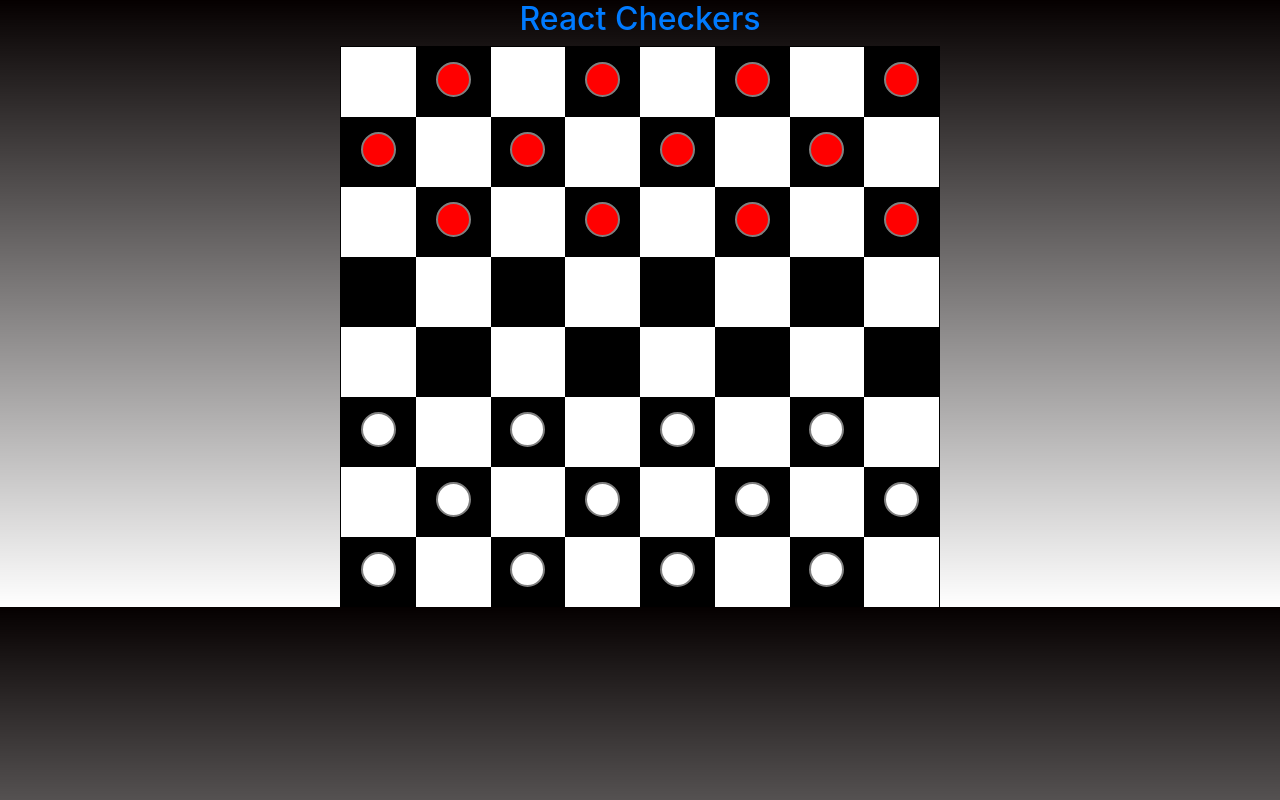
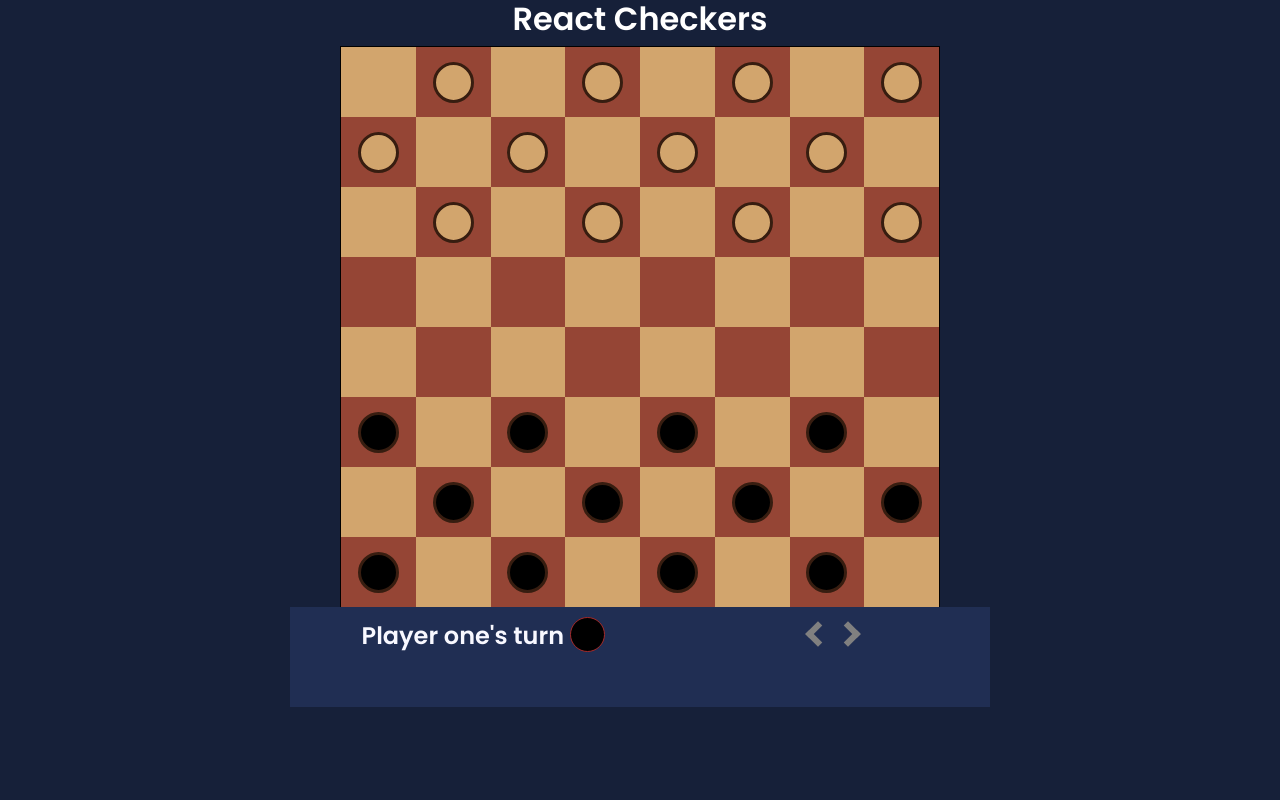
Before and after one commit to MattDwinell/checkers, a React (Create React App) app: page / in a window 1280 px wide. Built offline with nearby package versions, Linux system fonts and the light colour scheme.

Commit message:
stylistic changes, setting up for history tracking

```diff
--- a/src/App.css
+++ b/src/App.css
@@ -1,8 +1,12 @@
+@import url('https://fonts.googleapis.com/css2?family=Poppins:wght@600&display=swap');
 body{
-  background-image: linear-gradient(to top, rgba(255,0,0,0), rgba(5,0,0,1));
+  /* background-image: linear-gradient(to top, rgba(255,0,0,0), rgba(5,0,0,1));*/
+  background-color: #162039;
+  font-family: 'Poppins', sans-serif;
 }
-h2{
+.header{
   text-align: center;
+  color: white;
 }
 .board{
   max-width: 600px;
@@ -25,18 +29,138 @@ h2{
   text-align: center;
   width: 35px;
   height:35px;
-
+  transition: background-color 1s;
   border-radius: 50%;
 }
 .piece:hover{
   cursor:grab;
 }
 .piece.p1{
-background-color: white;
-border: 2px solid grey;
+  box-sizing: content-box;
+background-color: black;
+border: 3px solid #371D10;
 
 }
 .piece.p2{
-background-color: red;
-border: 2px solid grey;
+  box-sizing: content-box;
+background-color: #d2a56d;
+border: 3px solid #371D10;
+
 }
+.piece.p1:hover{
+  background-color:#04c2c9;
+}
+.piece.p2:hover{
+  background-color:#04c2c9;
+}
+
+.grid-item {
+
+  box-sizing: border-box;
+  padding: 10px;
+  text-align: center;
+}
+.dashboard{
+  display: grid;
+  grid-template-columns: auto auto auto;
+  margin: 0 auto;
+  max-width: 700px;
+  min-height: 100px;
+  width: 700px;
+  background-color: #202e53;
+}
+.player-info{
+
+  font-size: 1.5rem;
+  /* height: 30px; */
+  /* margin: 5px; */
+  color:ghostwhite;
+}
+.chevron::before {
+	border-style: solid;
+  border-color: grey;
+	border-width: 0.25em 0.25em 0 0;
+	content: '';
+	display: inline-block;
+	height: .75em;
+	/* left: 0.15em; */
+	/* position: relative; */
+	/* top: 0.15em; */
+	transform: rotate(-45deg);
+	/* vertical-align: top; */
+	width: 0.75em;
+  transition: border-color 1s;
+}
+
+.chevron.right:before {
+	/* left: 0; */
+	transform: rotate(45deg);
+}
+.p1.ex{
+  background-color: black;
+}
+.ex{
+  display: inline-block;
+border: 1px solid brown;
+border-radius: 50%;
+width: 35px;
+height: 35px;
+}
+.p2.ex{
+background-color: #d2a56d;
+}
+
+.chevron.left:before {
+	/* left: 0.25em; */
+	transform: rotate(-135deg);
+}
+.move-arrows{
+  grid-column-start: 2;
+  grid-column-end: 4;
+  /* height: 30px; */
+  font-size: 1.5rem;
+}
+.chevron:hover::before{
+  cursor:pointer;
+  border-color:#04c2c9;
+}
+.piece.p1:hover {
+  animation: p1colorchange 4s linear 2s infinite; /* animation-name followed by duration in seconds*/
+     /* you could also use milliseconds (ms) or something like 2.5s */
+  -webkit-animation: p1colorchange 4s linear 2s infinite alternate; /* Chrome and Safari */
+}
+.piece.p2:hover {
+  animation: p2colorchange 4s linear 2s infinite; /* animation-name followed by duration in seconds*/
+     /* you could also use milliseconds (ms) or something like 2.5s */
+  -webkit-animation: p2colorchange 4s linear 2s infinite alternate; /* Chrome and Safari */
+}
+@keyframes p2colorchange
+{
+  0%   {background: #04c2c9;}
+  33%  {background: #d2a56d;}
+  66%  {background: #04c2c9;}
+  100% {background: #d2a56d;}
+}
+
+@-webkit-keyframes p2colorchange /* Safari and Chrome - necessary duplicate */
+{
+  0%   {background: #04c2c9; }
+  33%  {background: #d2a56d; }
+  66%  {background: #04c2c9; }
+  100% {background: #d2a56d; }
+}
+@keyframes p1colorchange
+{
+  0%   {background: #04c2c9;}
+  33%  {background: black;}
+  66%  {background: #04c2c9;}
+  100% {background: black;}
+}
+
+@-webkit-keyframes p1colorchange /* Safari and Chrome - necessary duplicate */
+{
+  0%   {background: #04c2c9; }
+  33%  {background: black; }
+  66%  {background: #04c2c9; }
+  100% {background: black; }
+}
--- a/src/App.js
+++ b/src/App.js
@@ -1,12 +1,14 @@
 import './App.css';
 import Board from './components/Board'
 import { useState } from 'react'
+import Dashboard from './components/Dashboard';
 
 
 function App() {
   let white = 'white';
   let black = 'black';
   const [firstPlayersTurn, setFirstPlayersTurn] = useState(true);
+  const [history, setHistory] = useState([]);
   const [board, setBoard] = useState([
     { number: 0, hasPiece: false, color: white, pieceColor: null, pieceIsKing: false },
     { number: 1, hasPiece: true, color: black, pieceColor: 'red', pieceIsKing: false },
@@ -87,8 +89,9 @@ function App() {
   }
   return (
     <div className="App">
-      <h2 className='header text-primary'>React Checkers</h2>
+      <h2 className='header'>React Checkers</h2>
       <Board boardState={board} setBoard={attemptMove} />
+      <Dashboard player = {firstPlayersTurn}/>
     </div>
   );
 }
--- /dev/null
+++ b/src/components/Dashboard.js
@@ -0,0 +1,13 @@
+//import woodBackground from './../images/wood_background_one.jpg';
+import MoveArrows from './MoveArrows';
+const Dashboard = ({player}) => {
+    // style = {{backgroundImage: `url(${woodBackground})`}}
+    return (
+        <div className = 'dashboard'  >
+           <span className = 'player-info grid-item'>{player ? `Player one's turn` : `Player two's turn`} <span className ={player ? 'p1 ex' : 'p2 ex'} >&nbsp;</span></span>
+           <MoveArrows />
+        </div>
+    )
+}
+
+export default Dashboard
--- /dev/null
+++ b/src/components/MoveArrows.js
@@ -0,0 +1,10 @@
+const MoveArrows = () => {
+    return (
+        <span className = 'move-arrows grid-item'>
+            <span className = 'chevron left'></span> &nbsp;
+            <span className = 'chevron right'></span>
+        </span>
+    )
+}
+
+export default MoveArrows
--- a/src/components/Square.js
+++ b/src/components/Square.js
@@ -21,11 +21,12 @@ const Square = ({color, number, populated, setBoard, pieceColor, pieceIsKing}) =
 
         }
     }
+    let squareColor = color ==='black' ? '#954535': '#d2a56d' ;
   //  let bg = solid ? 'black' : 'white';
-    let textColor = color === 'brown' ? 'white' : 'black'
+    let textColor = color === 'black' ? 'white' : 'black';
 
     return (
-        <div id={'square' + number} draggable='false' onDragOver={(e)=>allowDrop(e)} onDrop={(event)=>drop(event)} className = 'square' onClick = {()=>{console.log(populated)}} style={{backgroundColor: color, color: textColor }} >
+        <div id={'square' + number} draggable='false' onDragOver={(e)=>allowDrop(e)} onDrop={(event)=>drop(event)} className = 'square' onClick = {()=>{console.log(populated)}} style={{backgroundColor: squareColor, color: textColor }} >
             {/* {number} */}
             {populated ? <Token pieceIsKing ={pieceIsKing}  pieceColor = {pieceColor} id={number} setBoard = {setBoard}/> : null}
         </div>
```
Also changed, not shown: src/images/wood_background_one.jpg (added).
